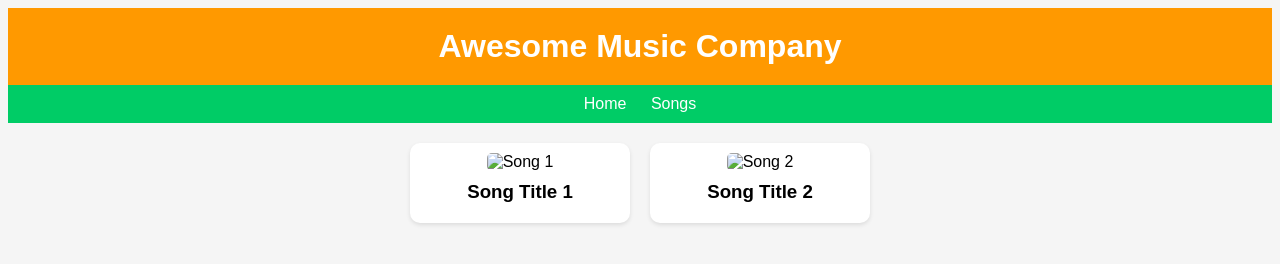
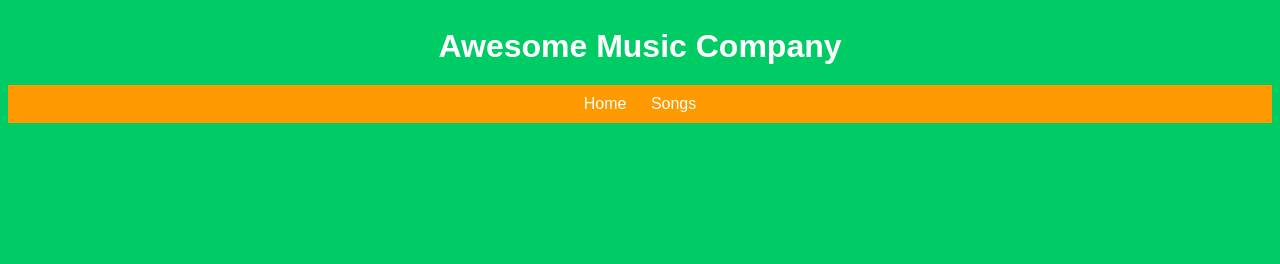
Before and after one commit to fabo22/ghcopilot-music, a plain HTML site: page index.html in a window 1280 px wide. Drawn offline with Linux system fonts and the light colour scheme.

Commit message:
Update index.html

```diff
--- a/index.html
+++ b/index.html
@@ -3,23 +3,22 @@
 <head>
     <meta charset="UTF-8">
     <meta name="viewport" content="width=device-width, initial-scale=1.0">
-    <title>Music Company</title>
+    <title>Awesome Music Company</title>
     <style>
         body {
             font-family: Arial, sans-serif;
-            background-color: #f5f5f5;
+            background-color: #00cc66; /* Green background */
+            color: #ffffff; /* White text */
         }
-        header {
-            background-color: #ff9900;
-            color: #ffffff;
+        h1, h2 {
+            margin: 0;
+        }
+        h1 {
             padding: 20px;
             text-align: center;
         }
-        h1 {
-            margin: 0;
-        }
         nav {
-            background-color: #00cc66;
+            background-color: #ff9900; /* Orange navigation bar */
             padding: 10px;
             text-align: center;
         }
@@ -53,26 +52,11 @@
     </style>
 </head>
 <body>
-    <header>
-        <h1>Awesome Music Company</h1>
-    </header>
+    <h1>Awesome Music Company</h1>
     <nav>
         <a href="#">Home</a>
         <a href="#">Songs</a>
     </nav>
-    <div class="song-container">
-        <div class="song">
-            <img src="song1.jpg" alt="Song 1">
-            <h3>Song Title 1</h3>
-        </div>
-        <div class="song">
-            <img src="song2.jpg" alt="Song 2">
-            <h3>Song Title 2</h3>
-        </div>
-        <!-- Add more songs here -->
-    </div>
-    <script>
-        // Your JavaScript code goes here
-    </script>
+    <!-- Rest of your content -->
 </body>
 </html>
```
